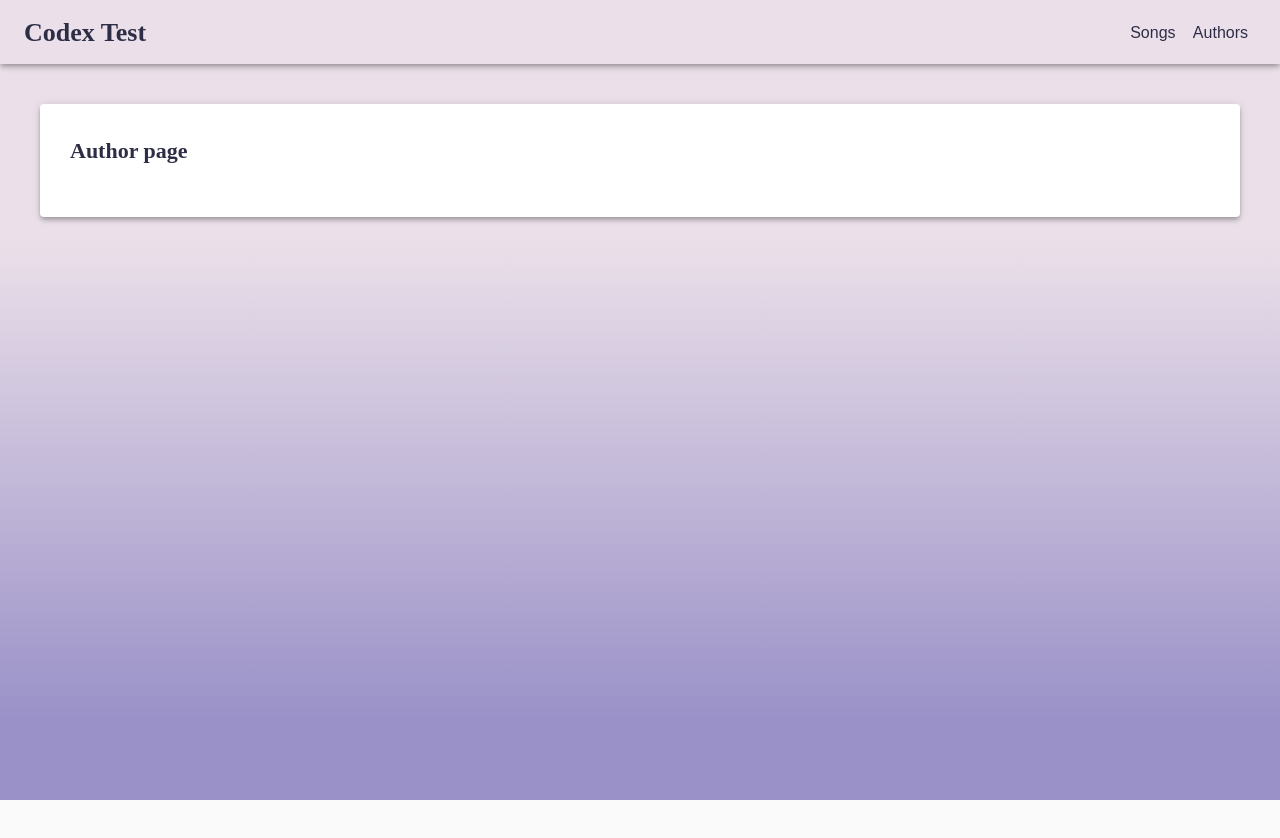
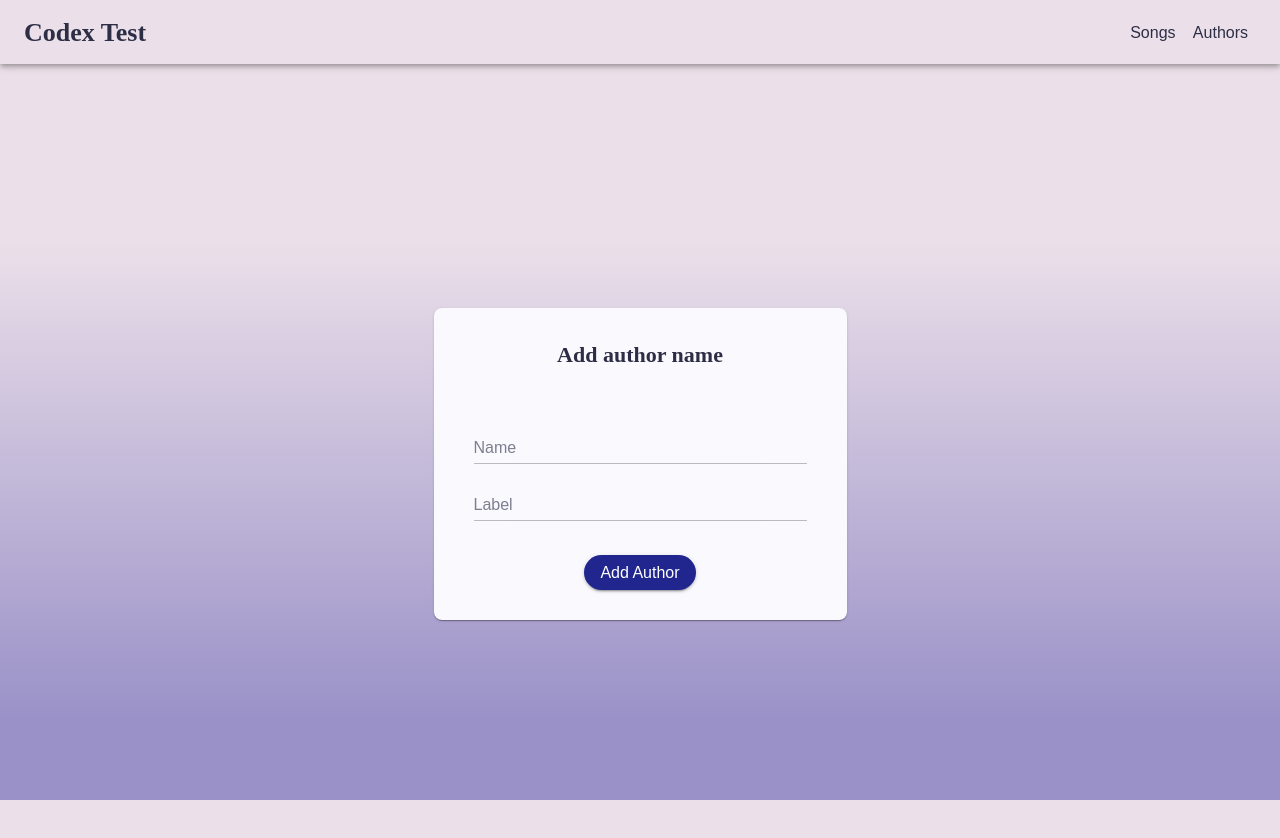
Before and after one commit to maunonen/test_codex_front, a React (Create React App) app: page /authors in a window 1280 px wide. Shown: the top 838 px of the page. Before the commit the page ends 800 px from the top, so only its background shows below. Built offline with nearby package versions, Linux system fonts and the light colour scheme; a web font is replaced by a local one.

Commit message:
Create author addded to page

```diff
--- a/package.json
+++ b/package.json
@@ -14,13 +14,15 @@
     "@types/react-dom": "^17.0.0",
     "@types/react-router-dom": "^5.3.0",
     "axios": "^0.22.0",
+    "formik": "^2.2.9",
     "moment": "^2.29.1",
     "react": "^17.0.2",
     "react-dom": "^17.0.2",
     "react-router-dom": "^5.3.0",
     "react-scripts": "4.0.3",
     "typescript": "^4.1.2",
-    "web-vitals": "^1.0.1"
+    "web-vitals": "^1.0.1",
+    "yup": "^0.32.9"
   },
   "scripts": {
     "start": "react-scripts start",
--- a/src/api/api.ts
+++ b/src/api/api.ts
@@ -37,8 +37,8 @@ export interface SongQueryObjectType {
 
 export interface NewAuthorObjectType {
     name: string
-    birthday: string
     label: string
+    /*birthday: string*/
 }
 
 export interface QueryAuthorsObjectType {
--- a/src/component/pages/AuthorPage.tsx
+++ b/src/component/pages/AuthorPage.tsx
@@ -1,82 +1,141 @@
-import React, {useEffect} from 'react';
-import {Paper} from "@material-ui/core";
-import {makeStyles} from '@material-ui/core/styles';
-import Grid from '@material-ui/core/Grid';
-import Typography from "@material-ui/core/Typography";
+import React, {useState} from 'react'
+import {useFormik} from "formik";
+import * as Yup from 'yup';
+import {useHistory} from "react-router-dom";
+import {
+    Button, Card, createStyles, FormControl, FormGroup, Checkbox,
+    Grid, makeStyles, TextField, Theme, Typography, FormControlLabel, Link
+} from "@material-ui/core";
+import {authorsAPI, NewAuthorObjectType} from "../../api/api";
+import {PATH} from "../router/Routes";
+import {Alert} from "@material-ui/lab";
 
 
-const useStyles = makeStyles((theme) => ({
+const useStyles = makeStyles<Theme>(theme => createStyles({
     root: {
-        marginTop: "40px",
+        textAlign: "center",
+        padding: "30px 30px",
+        width: "413px",
+    },
+    formTitle: {
+        marginBottom: "30px",
+    },
+    formSubtitle: {
         marginBottom: "40px",
-        minWidth: 750,
     },
-    paper: {
-        margin: 'auto',
-        maxWidth: 1200,
+    formDescription: {
+        marginBottom: "40px",
     },
-    filterBlock: {
-        backgroundColor: "#ECECF9",
-        maxWidth: "250px",
-        padding: "30px",
-        flexGrow: 1,
+    formButtonBlock: {
+        marginTop: "15px",
+        /*display: "flex",*/
+        alignItems: "",
     },
-    mainBlock: {
-        width: "fit-content",
-        flexGrow: 3,
-        margin: "30px",
-        maxWidth: "950px",
-        boxSizing: "border-box",
+    displayStretch: {
+        display: "flex",
+        alignItems: "stretch"
     },
-    mainSearchBlock: {
-        marginBottom: "20px",
+    textFieldArea: {
+        margin: "0px 10px"
     },
-    mainSearchHeader: {
-        marginBottom: "20px",
-    },
+}))
 
-}));
+const AuthorPage: React.FC = () => {
 
-export const AuthorPage: React.FC = () => {
-    const classes = useStyles();
+    const classes = useStyles()
+    const history = useHistory()
+    const [error, setError] = useState<string | null>(null)
 
-    return (
-        <div className={classes.root}>
-            <Paper
-                elevation={4}
-                className={classes.paper}
-                square={false}
-            >
-                <Grid
-                    container
-                    direction="row"
-                    justifyContent="flex-start"
-                    alignItems="stretch"
-                >
-                    <Grid
-                        item
-                        className={classes.mainBlock}
-                    >
-                        <Grid
-                            item
-                            className={classes.mainSearchBlock}
-                            alignItems={"stretch"}
-                        >
-                            <Typography
-                                variant={"h2"}
-                                className={classes.mainSearchHeader}
-                            >
-                                Author page
-                            </Typography>
-                        </Grid>
-                        <Grid
-                            item
-                            alignItems={"stretch"}
-                        >
-                        </Grid>
-                    </Grid>
-                </Grid>
-            </Paper>
-        </div>
-    )
+    const restoreSchema = Yup.object().shape({
+        name: Yup.string().required('Name is required'),
+        label: Yup.string(),
+    });
+
+
+    const showMessage = (message: string, showTime: number) => {
+        setError(message)
+        setTimeout(() => {
+            setError(null)
+        }, showTime)
+    }
+
+
+    const formik = useFormik({
+        initialValues: {
+            name: '',
+            label: '',
+        },
+        validationSchema: restoreSchema,
+        onSubmit: (values) => {
+            const authorObject: NewAuthorObjectType = {
+                name: values.name,
+                label: values.label
+            }
+            authorsAPI.addAuthor(authorObject)
+                .then(res => {
+                    console.log("object added", res.data);
+                    history.push(PATH.SONGS);
+                })
+                .catch(err => {
+                    console.log('Something went wrong ', err.response?.data?.error);
+                    showMessage(err.response?.data?.error, 3000);
+                })
+
+            formik.resetForm()
+        },
+    })
+
+    return <Grid
+        container
+        justify="center"
+        alignItems="center"
+        style={{minHeight: '100vh'}}
+    >
+        <Grid item>
+            <Card className={classes.root}>
+                <form onSubmit={formik.handleSubmit}>
+                    <Typography
+                        variant={"h2"}
+                        className={classes.formSubtitle}
+                    >Add author name</Typography>
+                    {
+                        error && (<Alert severity="error">{error}</Alert>)
+                    }
+                    <FormControl className={classes.displayStretch}>
+                        <FormGroup className={classes.textFieldArea}>
+                            <TextField
+                                type="text"
+                                label="Name"
+                                margin="dense"
+                                {...formik.getFieldProps('name')}
+                            />
+                            {formik.touched.name && formik.errors.name &&
+                            <div style={{color: 'red'}}>{formik.errors.name}</div>
+                            }
+                            <TextField
+                                type="text"
+                                label="Label"
+                                margin="dense"
+                                {...formik.getFieldProps('label')}
+                            />
+                            {formik.touched.label && formik.errors.label &&
+                            <div style={{color: 'red'}}>{formik.errors.label}</div>
+                            }
+                            <div className={classes.formButtonBlock}>
+
+                                <Button
+                                    type={'submit'}
+                                    variant={'contained'}
+                                    className={classes.formButtonBlock}
+                                    color={'primary'}>
+                                    Add Author
+                                </Button>
+                            </div>
+                        </FormGroup>
+                    </FormControl>
+                </form>
+            </Card>
+        </Grid>
+    </Grid>
 }
+export default AuthorPage
--- a/src/component/router/Routes.tsx
+++ b/src/component/router/Routes.tsx
@@ -1,8 +1,9 @@
 import React from 'react'
 import {Redirect, Switch, Route} from 'react-router-dom'
 import {SongPage} from "../pages/SongPage";
-import {AuthorPage} from "../pages/AuthorPage";
+/*import {AuthorPage} from "../pages/AuthorPage";*/
 import NotFoundPage from "../pages/NotFoundPage";
+import AuthorPage from "../pages/AuthorPage";
 
 export const PATH = {
     ALL_ROUTES: '*',
```
Also changed, not shown: 1 other file (tests, documents, lock files or other folders).
